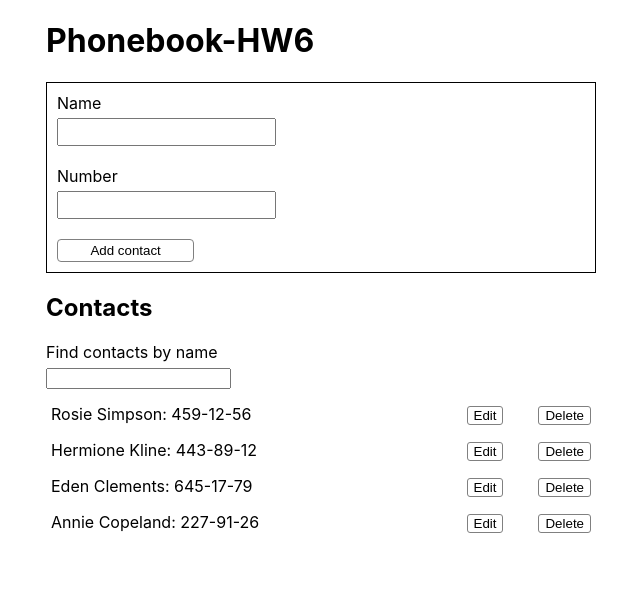
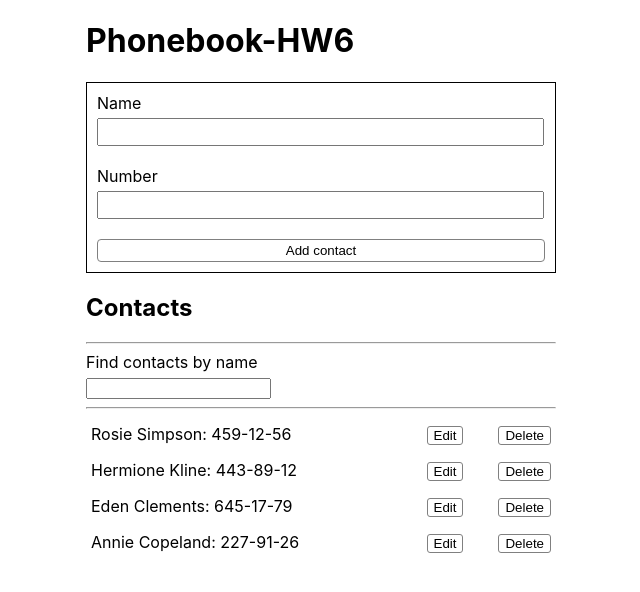
Before and after one commit to kornieiev/goit-react-hw-06-phonebook, a React (Create React App) app: page / in a window 1280 px wide. Shown: the top 592 px of the page, without its empty margins (319-959 px from the left). Built offline with nearby package versions, Linux system fonts and the light colour scheme.

Commit message:
add some css and render by condition

```diff
--- a/src/components/App/App.jsx
+++ b/src/components/App/App.jsx
@@ -1,16 +1,27 @@
+import { useSelector } from 'react-redux';
 import ContactForm from '../ContactForm/ContactForm';
 import ContactList from '../ContactList/ContactList';
 import Filter from '../Filter/Filter';
 import { MainWrap } from './App.styled';
 
 export default function App() {
+  const contacts = useSelector(state => state.contacts);
+
   return (
     <MainWrap>
       <h1>Phonebook-HW6</h1>
       <ContactForm />
-      <h2>Contacts</h2>
-      <Filter />
-      <ContactList />
+      {contacts.length > 0 ? (
+        <div>
+          <h2>Contacts</h2>
+          <hr />
+          <Filter />
+          <hr />
+          <ContactList />
+        </div>
+      ) : (
+        <p>You haven't any contact</p>
+      )}
     </MainWrap>
   );
 }
--- a/src/components/App/App.styled.js
+++ b/src/components/App/App.styled.js
@@ -1,9 +1,8 @@
 import styled from 'styled-components';
 
 export const MainWrap = styled.div`
-  margin-left: 40px;
-  margin-right: 40px;
-  width: 550px;
+  width: 470px;
   margin-left: auto;
   margin-right: auto;
+  margin-bottom: 20px;
 `;
--- a/src/components/ContactForm/ContactForm.styled.js
+++ b/src/components/ContactForm/ContactForm.styled.js
@@ -12,11 +12,16 @@ export const FormButton = styled.button`
   border: 1px solid grey;
   border-radius: 4px;
   padding: 3px 10px;
-  width: 26%;
+  width: 100%;
+  margin-left: auto;
+  margin-right: auto;
+  &:hover {
+    background-color: #55e65c;
+  }
 `;
 
 export const FormInput = styled.input`
-  width: 40%;
+  width: 98%;
   height: 22px;
   margin-top: 5px;
 `;
```
